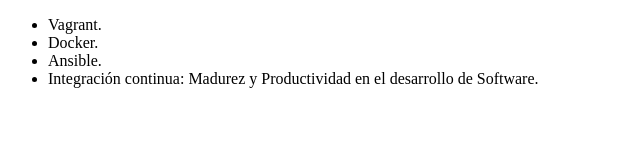
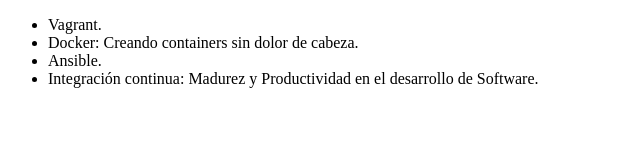
Before and after one commit to andresrdlc/alura-git, a plain HTML site: page index.html in a window 1280 px wide. Shown: the whole page, without its empty margins (0-640 px from the left). Drawn offline with Linux system fonts and the light colour scheme.

Commit message:
Corrigiendo el nombre del curso de Docker

```diff
--- a/index.html
+++ b/index.html
@@ -7,7 +7,7 @@
 <body>
      <ul>
          <li> Vagrant. </li>
-         <li> Docker. </li>
+         <li> Docker: Creando containers sin dolor de cabeza. </li>
          <li> Ansible. </li>
          <li> Integración continua: Madurez y Productividad en el desarrollo de Software. </li>
      </ul>
```
